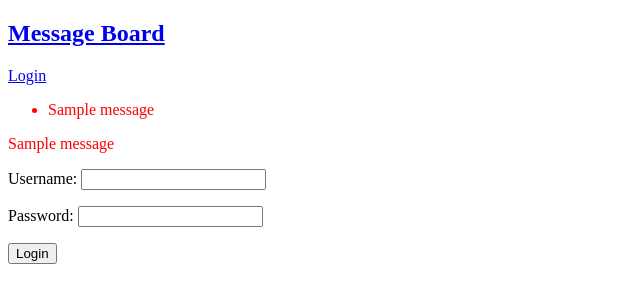
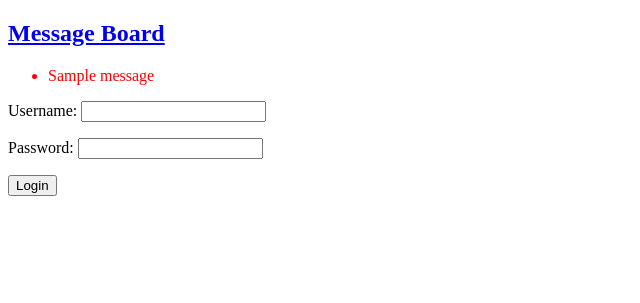
Before and after one commit to Niria/csb-project1, a Django app: page /message_board/login in a window 1280 px wide. Shown: the top 303 px of the page, without its empty margins (0-640 px from the left). Run offline with Django 5.2, Linux system fonts and the light colour scheme; one stand-in notice (Sample message) is shown.

Commit message:
hide login button in login view

```diff
--- a/message_board/templates/message_board/login.html
+++ b/message_board/templates/message_board/login.html
@@ -2,13 +2,6 @@
 
 {% block title %}Login{% endblock title %}
 {% block content %}
-{% if messages %}
-<div>
-  {% for message in messages %}
-    <p style="color: red;">{{ message }}</p>
-  {% endfor %}
-</div>
-{% endif %}
 <form action="{% url 'message_board:login_view' %}" method="post">
   {% csrf_token %}
   <p>
--- a/message_board/templates/message_board/navbar.html
+++ b/message_board/templates/message_board/navbar.html
@@ -12,7 +12,9 @@
       </form>
     </span>
     {% else %}
+    {% if request.resolver_match.view_name != "message_board:login_view" %}
     <a href="{% url 'message_board:login_view' %}" type="button">Login</a>
+    {% endif %}
     {% endif %}
   </div>
 </nav>
--- a/message_board/views.py
+++ b/message_board/views.py
@@ -39,7 +39,7 @@ def profile_view(request, username):
 
 def thread(request, thread_id):
     thread = get_object_or_404(Thread, pk=thread_id)
-    replies = Reply.objects.all().filter(thread=thread_id)
+    replies = Reply.objects.filter(thread=thread_id)
     return render(request, "message_board/thread.html",
                   {"thread": thread, "replies": replies})
 
```
Also changed, not shown: db.sqlite3.
